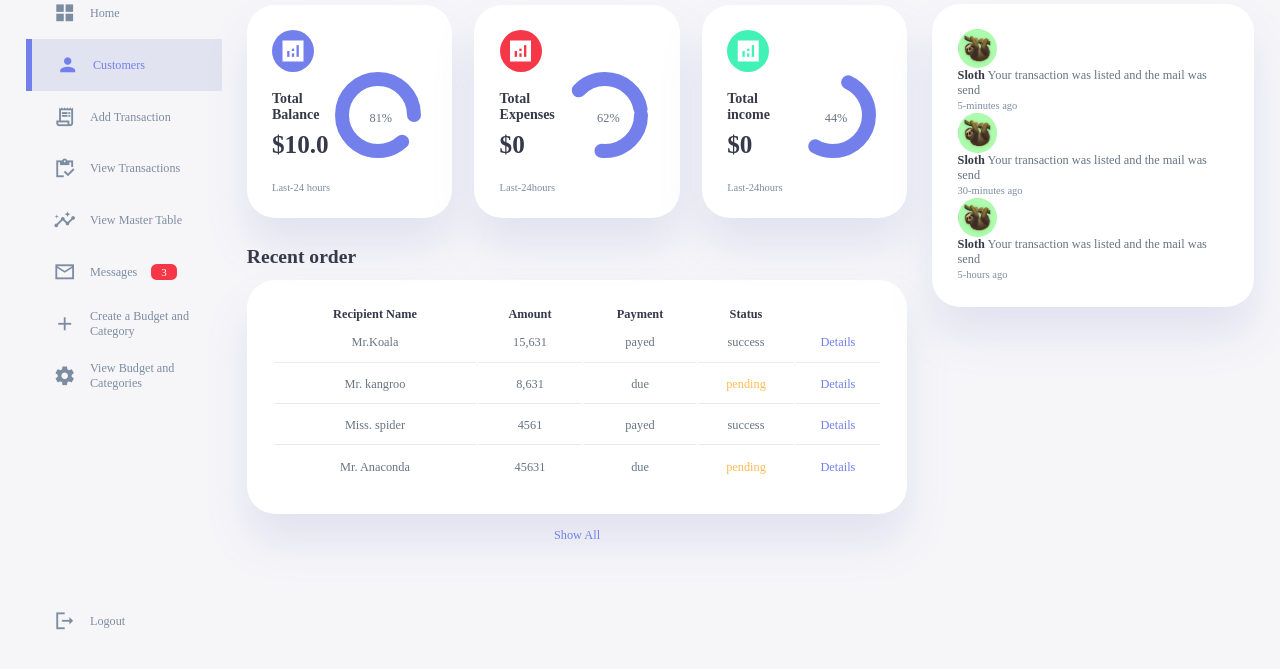
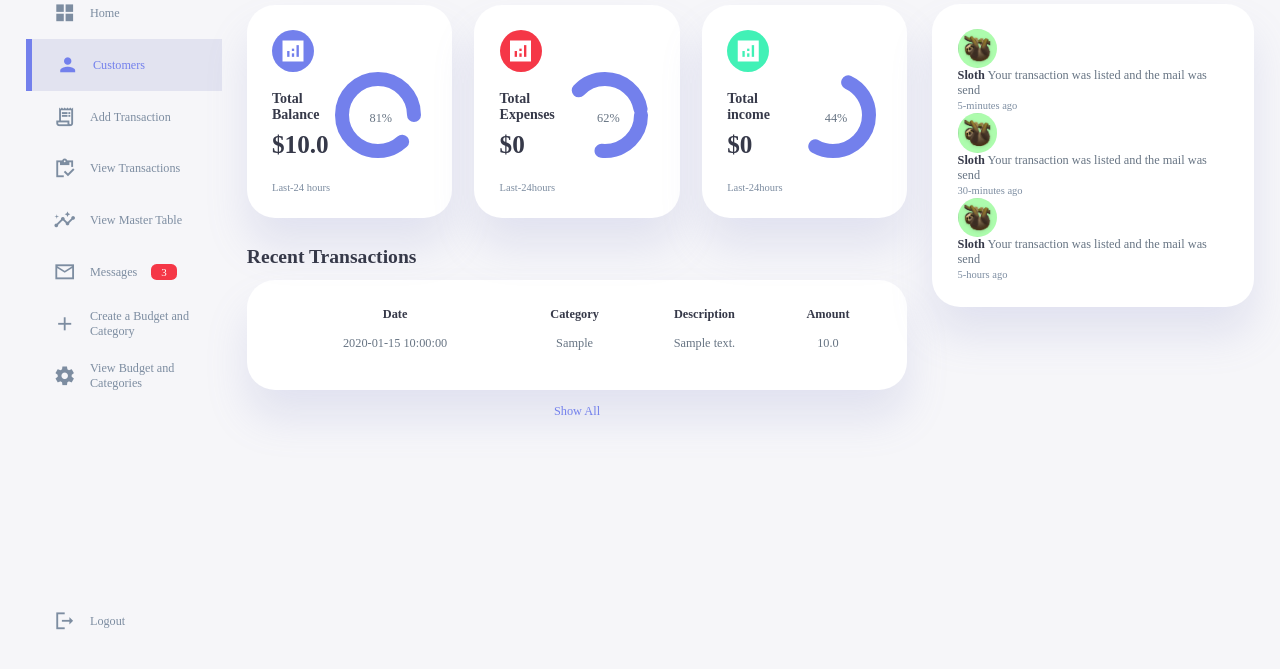
Before and after one commit to baliga04/team-sloth, a Flask app: page /dashboard in a window 1280 px wide. Shown: the part 102-771 px from the top of the page. Run offline with Flask 3, Linux system fonts and the light colour scheme; the visitor is signed in with stand-in values (Sample User, id 1); tables that the repository leaves empty hold one stand-in row (values such as "Sample post").

Commit message:
Dashboard details fillup

```diff
--- a/backend1/app.py
+++ b/backend1/app.py
@@ -113,7 +113,10 @@ def dashboard():
     incomes = Transactions.query.filter_by(UserID=session.get('UserID')).filter_by(Type='Income')
     for income in incomes:
         total_income += income.Amount
-    return render_template('dashboard.html',balance=balance, total_expenses=total_expenses, total_income=total_income)
+
+    # Getting the User's recent 5 transactions
+    transactions = Transactions.query.filter_by(UserID=session.get('UserID')).order_by(Transactions.DateTime.desc()).limit(5).all()
+    return render_template('dashboard.html',balance=balance, total_expenses=total_expenses, total_income=total_income,transactions=transactions)
 
 @app.route('/login',methods=["POST"])
 def login():
--- a/backend1/templates/dashboard.html
+++ b/backend1/templates/dashboard.html
@@ -133,46 +133,26 @@
 <!-- end of insights -->
 
 <div class="recent-orders">
-    <h2>Recent order</h2>
+    <h2>Recent Transactions</h2>
     <table>
         <thead>
             <tr>
-                <th>Recipient Name</th>
+                <th>Date</th>
+                <th>Category</th>
+                <th>Description</th>
                 <th>Amount</th>
-                <th>Payment</th>
-                <th>Status</th>
                 <th></th>
             </tr>
         </thead>
         <tbody>
-            <tr>
-                <td>Mr.Koala</td>
-                <td>15,631</td>
-                <td>payed</td>
-                <td>success</td>
-                <td class="primary">Details</td>
-            </tr>
-            <tr>
-                <td>Mr. kangroo</td>
-                <td>8,631</td>
-                <td>due</td>
-                <td class="warning">pending</td>
-                <td class="primary">Details</td>
-            </tr>
-            <tr>
-                <td>Miss. spider</td>
-                <td>4561</td>
-                <td>payed</td>
-                <td>success</td>
-                <td class="primary">Details</td>
-            </tr>
-            <tr>
-                <td>Mr. Anaconda</td>
-                <td>45631</td>
-                <td>due</td>
-                <td class="warning">pending</td>
-                <td class="primary">Details</td>
-            </tr>
+            {% for transaction in transactions %}
+                <tr class="table-row">
+                <td>{{transaction.DateTime}}</td>
+                <td>{{transaction.Category}}</td>
+                <td>{{transaction.Description}}</td>
+                <td>{{transaction.Amount}}</td>
+                </tr>
+            {% endfor %}
         </tbody>
     </table>
     <a href="{{url_for('view_transactions')}}">Show All</a>
```
